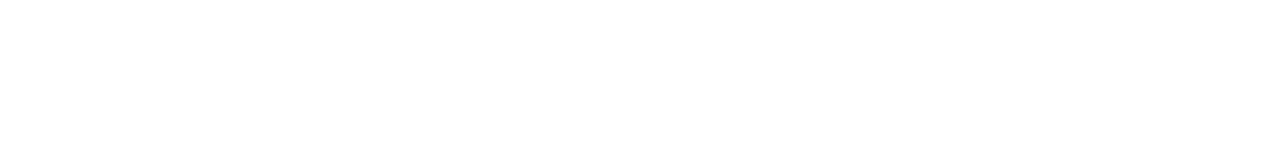
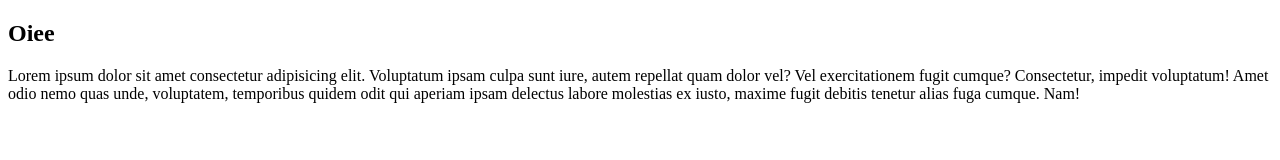
Before and after one commit to ThomNeuenschwander/ProjetoWeb1-Grupo9, a plain HTML site: page index.html in a window 1280 px wide. Drawn offline with Linux system fonts and the light colour scheme.

Commit message:
UPDATE algma coisa

```diff
--- a/assets/css/index.css
+++ b/assets/css/index.css
@@ -0,0 +1,5 @@
+body{
+    margin: 0;
+    padding: 0;
+    box-sizing: border-box;
+}
--- a/index.html
+++ b/index.html
@@ -7,6 +7,9 @@
     <title>Document</title>
 </head>
 <body>
-
+    <h2>Oiee</h2>
+    <p>Lorem ipsum dolor sit amet consectetur adipisicing elit.
+         Voluptatum ipsam culpa sunt iure, autem repellat quam dolor vel? Vel exercitationem fugit cumque? Consectetur, impedit voluptatum! Amet odio nemo quas unde, voluptatem, temporibus quidem odit qui aperiam ipsam delectus labore molestias ex iusto,
+        maxime fugit debitis tenetur alias fuga cumque. Nam!</p>
 </body>
 </html>
```
